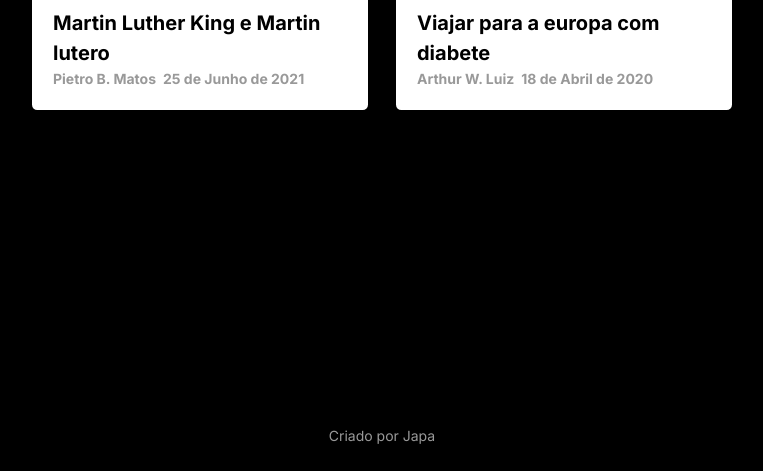
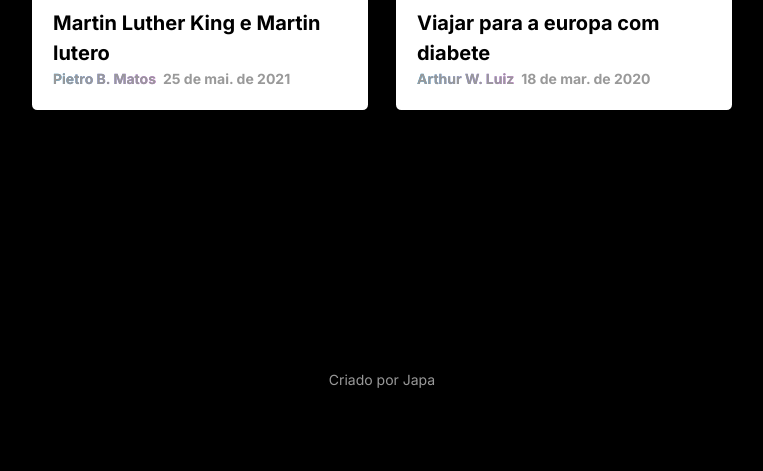
Before and after one commit to FranciscoZhou5/hyeran-blog, a Next.js app: page / in a window 1280 px wide. Shown: the part 1008-1479 px from the top of the page, without its empty margins (258-1021 px from the left). After the commit the page ends 1426 px from the top, so only its background shows below. Built offline with nearby package versions, Linux system fonts and the light colour scheme.

Commit message:
Add app footer and header to _app.tsx

```diff
--- /dev/null
+++ b/src/components/AppFooter/index.tsx
@@ -0,0 +1,16 @@
+import Link from "next/link";
+
+export default function AppFooter() {
+  return (
+    <footer className="mt-40 md:mt-64 mb-8 flex flex-col items-center">
+      <div className="">
+        <span> Criado por </span>
+        <Link passHref href="https://www.instagram.com/zhoufran5gg/">
+          <a target="_blank" className="duration-200 hover:text-white">
+            Japa
+          </a>
+        </Link>
+      </div>
+    </footer>
+  );
+}
--- /dev/null
+++ b/src/lib/convertDateToReadableFormat.ts
@@ -0,0 +1,3 @@
+export function convertDateToReadableFormat(date: string) {
+  return new Date(date).toLocaleDateString("pt-BR", { dateStyle: "medium" });
+}
--- a/src/pages/_app.tsx
+++ b/src/pages/_app.tsx
@@ -1,11 +1,17 @@
 import "../styles/globals.css";
 import type { AppProps } from "next/app";
 import { HeaderContextProvider } from "../context/HeaderContext";
+import AppHeader from "../components/AppHeader";
+import AppFooter from "../components/AppFooter";
 
 function MyApp({ Component, pageProps }: AppProps) {
   return (
     <HeaderContextProvider>
+      <AppHeader />
+
       <Component {...pageProps} />
+
+      <AppFooter />
     </HeaderContextProvider>
   );
 }
--- a/src/pages/about/index.tsx
+++ b/src/pages/about/index.tsx
@@ -5,7 +5,7 @@ import AppHeader from "../../components/AppHeader";
 const About: NextPage = () => {
   return (
     <div>
-      <AppHeader />
+      <div> Olá </div>
     </div>
   );
 };
--- a/src/pages/index.tsx
+++ b/src/pages/index.tsx
@@ -2,13 +2,12 @@ import type { GetStaticProps, NextPage } from "next";
 import Head from "next/head";
 import Link from "next/link";
 import { useEffect, useRef, useState } from "react";
+import Image from "next/image";
 
-import { BsChevronDown } from "react-icons/bs";
 import getPosts from "../lib/getPosts";
 import { Post } from "../definitions/Post";
 import AppHeader from "../components/AppHeader";
-import { useHeaderContext } from "../context/HeaderContext";
-import Image from "next/image";
+import { convertDateToReadableFormat } from "../lib/convertDateToReadableFormat";
 
 interface Props {
   posts: Post[];
@@ -26,33 +25,11 @@ const Home: NextPage<Props, {}> = (props) => {
     ref?.current?.scrollIntoView({ behavior: "smooth", block: "center" });
   }
 
-  function transformDateToStringRepresantation(date: string) {
-    const months = [
-      "Janeiro",
-      "Fevereiro",
-      "Março",
-      "Abril",
-      "Maio",
-      "Junho",
-      "Julho",
-      "Agosto",
-      "Setembro",
-      "Outubro",
-      "Novembro",
-      "Dezembro",
-    ];
-    const dateObj = new Date(date);
-
-    return `${dateObj.getDate()} de ${months[dateObj.getMonth() + 1]} de ${dateObj.getFullYear()}`;
-  }
-
   return (
     <div className="w-screen flex justify-center flex-col">
       <Head>
         <title> Hyeran blog </title>
       </Head>
-
-      <AppHeader />
 
       <main className="px-3 text-center w-full md:px-48 lg:px-60 xl:px-72 2xl:px-48 flex flex-col items-center">
         <div className="mb-20 xl:mb-32 2xl:mb-60 xl:w-[490px]">
@@ -94,15 +71,15 @@ const Home: NextPage<Props, {}> = (props) => {
                       />
                     </div>
                     <div className="p-6">
-                      <h3 className="text-black">{post.data.title}</h3>
+                      <h3 className="text-black group-hover:-translate-y-1 duration-200">{post.data.title}</h3>
 
                       <p className="font-[16px] font-bold">
-                        <span className="group-hover:underline group-hover:text-black duration-200">
+                        <span className="bg-clip-text bg-home-gradient group-hover:text-transparent duration-200">
                           {post.data.author}
                         </span>
                         &ensp;
                         <span className="group-hover:text-black duration-200">
-                          {transformDateToStringRepresantation(post.data.date)}
+                          {convertDateToReadableFormat(post.data.date)}
                         </span>
                       </p>
                     </div>
@@ -113,17 +90,6 @@ const Home: NextPage<Props, {}> = (props) => {
           </div>
         </div>
       </main>
-
-      <footer className="mt-80 mb-8 flex flex-col items-center">
-        <div className="">
-          <span> Criado por </span>
-          <Link passHref href="https://www.instagram.com/zhoufran5gg/">
-            <a target="_blank" className="duration-200 hover:text-white">
-              Japa
-            </a>
-          </Link>
-        </div>
-      </footer>
     </div>
   );
 };
--- a/src/pages/posts/[key].tsx
+++ b/src/pages/posts/[key].tsx
@@ -2,10 +2,13 @@ import { GetStaticPaths, GetStaticProps, NextPage } from "next";
 import Head from "next/head";
 import { useRouter } from "next/router";
 import { useEffect, useState } from "react";
+import getPosts from "../../lib/getPosts";
+
+import { BsChevronDown } from "react-icons/bs";
 import AppHeader from "../../components/AppHeader";
 import MarkdownRenderer from "../../components/MarkdownRenderer";
 import { Post } from "../../definitions/Post";
-import getPosts from "../../lib/getPosts";
+import Link from "next/link";
 
 interface Props {
   posts: Post[];
@@ -27,7 +30,13 @@ const Post: NextPage<Props, {}> = ({ posts }) => {
         <title> {post?.data?.title} </title>
       </Head>
 
-      <AppHeader />
+      {/* <div className="absolute top-24 xl:left-[396px]">
+        <Link href="/" passHref>
+          <a className="hover:text-white duration-200">
+            <BsChevronDown size={24} className="rotate-90" />
+          </a>
+        </Link>
+      </div> */}
 
       <main className="flex justify-center items-center w-screen">
         <div className="text-left w-screen flex justify-center items-center flex-col">
@@ -41,6 +50,8 @@ const Post: NextPage<Props, {}> = ({ posts }) => {
           </div>
         </div>
       </main>
+
+      <footer></footer>
     </div>
   );
 };
--- a/tailwind.config.js
+++ b/tailwind.config.js
@@ -6,6 +6,7 @@ module.exports = {
       black: "#000000",
       white: "#FFFFFF",
       gray: "#999999",
+      transparent: "transparent",
     },
     fontSize: {
       base: "14px",
```
